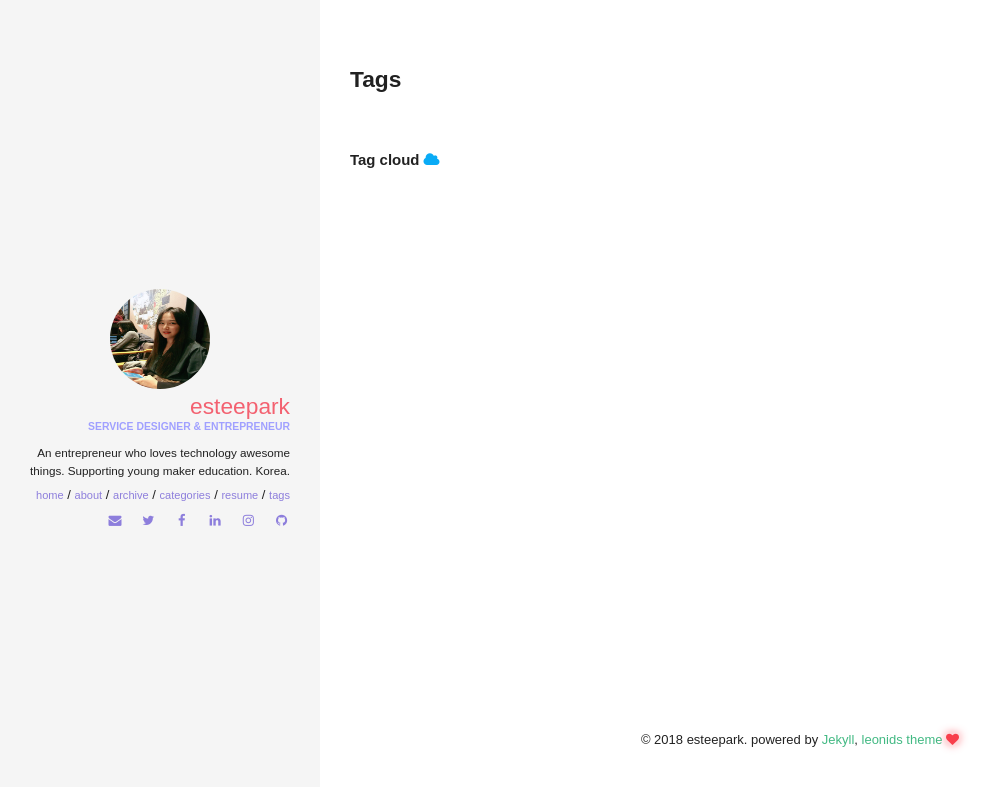
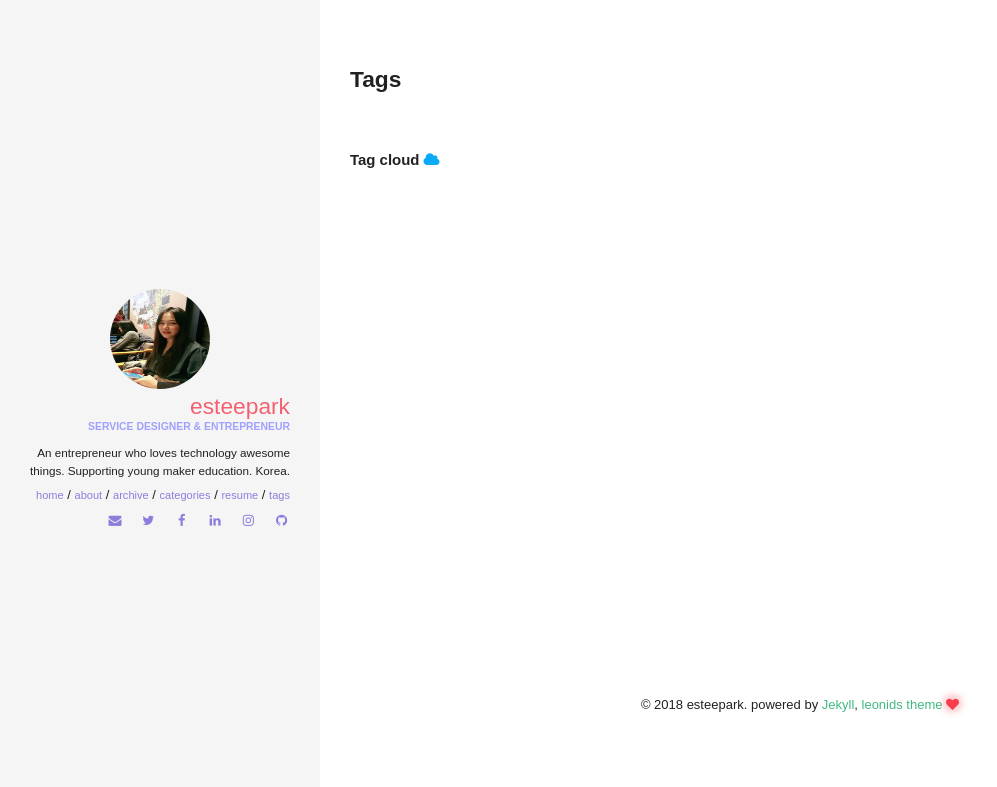
Before and after one commit to esteepark/esteepark.github.io, a Jekyll site: the page built from tags.html, in a window 1280 px wide. Shown: the top 787 px of the page, without its empty margins (0-997 px from the left). Built offline with Jekyll 4.4.1, drawn with Linux system fonts in a browser that asks for light colours.

Commit message:
by esteepark

```diff
--- a/_sass/components/_global.scss
+++ b/_sass/components/_global.scss
@@ -106,7 +106,7 @@ a {
 // Footer
 footer {
   text-align: center;
-  padding: 3em 0;
+  padding: 0.3em 0;
   .heart-icon {
     color: $danger;
     text-shadow: 0 0 5px $white, 0 0 10px $danger;
```
